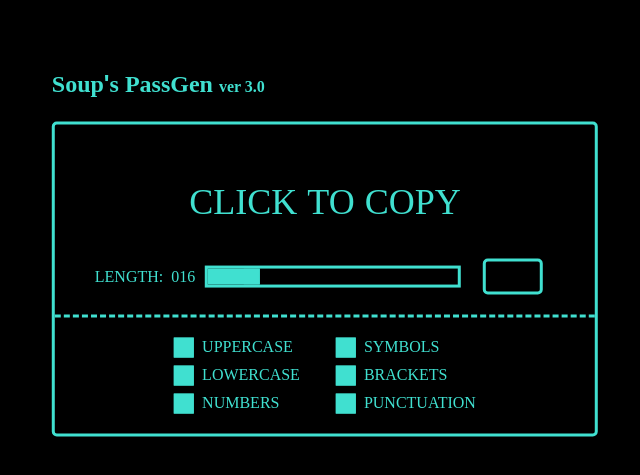
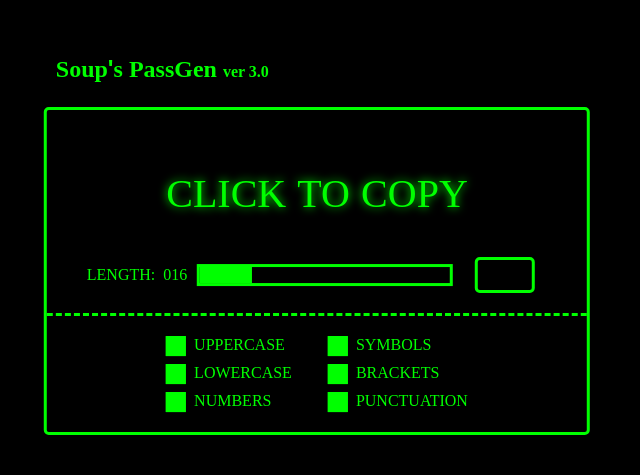
Before and after one commit to SoupCat-Py/passgen-web, a plain HTML site: page index.html in a window 1280 px wide. Shown: the part 169-644 px from the top of the page, without its empty margins (323-963 px from the left). Drawn offline with Linux system fonts and the light colour scheme; a web font is replaced by a local one.

Commit message:
24 Jul 17:21
- moved some files around
- added a favicon
- slight HTML modification
- redid feedback for when user copies the password
- made all the blue into green :D
- ANIMATIONS ANIMATIONS ANIMATIONS

also this commit will be the first deployment so yayyy

```diff
--- a/index.html
+++ b/index.html
@@ -9,12 +9,15 @@
     <link rel="stylesheet" href="styles.css">
 
     <!-- favicon -->
+    <link rel="icon" type="image/x-icon" href="icon.png">
 
 
 </head>
 <body>
 
+    <div class="everything">
     <h1>
+        <i class="nf-seti-lock"></i>
         <span class="title">Soup<span class="thin">'</span>s PassGen </span>
         <span class="version">ver 3.0</span>
     </h1>
@@ -68,6 +71,7 @@
 
         </section>
     </section>
+    </div>
 
     <!-- link up JS -->
      <script src="script.js"></script>
--- a/script.js
+++ b/script.js
@@ -54,7 +54,8 @@ function generate_password() {
         if (checkbox.checked) { masterArray.push(...checksMap[checkbox.id]); }
     })
 
-    console.log(masterArray.length);
+    // only generate if there's stuff in masterArray
+    // if not, do the nuh-uh animation
     if (masterArray.length > 0) {
         // grab items from masterArray and add them to passwordArray
         for (let i = 0; i < passwordLength; i++) {
@@ -79,9 +80,12 @@ function generate_password() {
 function copy_password() {
     if (pass_out.textContent !== 'CLICK TO COPY') {
         navigator.clipboard.writeText(finalPasswordGlobal);
-        pass_out.textContent = 'COPIED';
-        setTimeout(() => {
-            pass_out.textContent = finalPasswordGlobal;
-        }, 750);
+        // pass_out.textContent = 'COPIED';
+        // setTimeout(() => {
+        //     pass_out.textContent = finalPasswordGlobal;
+        // }, 750);
+        pass_out.style.animation = 'none';
+        void pass_out.offsetWidth;
+        pass_out.style.animation = 'pop 0.2s ease';
     }
 }
--- a/styles.css
+++ b/styles.css
@@ -9,16 +9,18 @@
 @import "https://www.nerdfonts.com/assets/css/webfont.css";
 @font-face {
     font-family: departure;
-    src: url(fonts/DepartureMonoNerdFontMono-Regular.otf);
+    src: url(DepartureMonoNerdFontMono-Regular.otf);
 }
 * {
     font-family: departure;
-    color: turquoise;
+    color: lime;
     user-select: none;
     -moz-user-select: none;
 }
 body {
-    background-color: black;
+    background: black;
+}
+.everything {
     /* center stuff */
     position: absolute;
     top: 50%;
@@ -28,10 +30,16 @@ body {
 }
 i {
     background: none;
+    font-style: normal;
 }
 .thin {
     font-family: sans-serif;
 }
+h1 {
+    padding-left: 12px;
+}
+
+
 
 .title {
     font-size: 24px;
@@ -44,7 +52,7 @@ i {
     flex-direction: column;
 
     border: solid;
-    border-color: turquoise;
+    border-color: lime;
     border-radius: 5px;
 }
 
@@ -59,26 +67,47 @@ i {
 
     border: none;
     border-bottom: dashed;
-    border-color: turquoise;
+    border-color: lime;
 }
 #password {
     cursor: copy;
-    font-size: 36px;
+    font-size: 40px;
     gap: 24px;
+    text-shadow: 0 0 10px lime;
 
     /* wrap if too long*/
     max-width: 80vw;
     word-break: break-all;
     white-space: pre-wrap;
+
+    /* stuff for animation */
+    position: relative;
+    z-index: 1;
+}
+#password::after {
+    content: '';
+    position: absolute;
+    top: 0;
+    left: 50%;
+    height: 100%;
+    width: 0;
+
+    background-color: lime;
+    transition: all 0.2s ease;
+    z-index: -1;
+}
+#password:hover::after {
+    left: 0;
+    width: 100%;
 }
 #password:hover {
-    background-color: turquoise;
     color: black;
+    z-index: 1;
 }
-#password,
-#password:active {
-    background-color: black;
-    color: turquoise;
+@keyframes pop {
+    0% {transform: scale(1);}
+    50% {transform: scale(0.98);}
+    100% {transform: scale(1);}
 }
 
 .input-div {
@@ -98,7 +127,7 @@ input[type="range"] {
     height: 16px;
     cursor: pointer;
     background: none;
-    border: solid turquoise;
+    border: solid lime;
 
     /* hide the HUGE shadow that isn't IN the slider */
     overflow: hidden;
@@ -111,11 +140,11 @@ input[type="range"]::-webkit-slider-thumb {
     /* custom thumb */
     height: 16px;
     width: 16px;
-    background-color: turquoise;
+    background-color: lime;
     border: none;
 
     /* custom progress */
-    box-shadow: -250px 0 0 250px turquoise
+    box-shadow: -250px 0 0 250px lime
 }
 /* thumb - firefox */
 input[type="range"]::-moz-range-thumb {
@@ -123,19 +152,20 @@ input[type="range"]::-moz-range-thumb {
     /* custom thumb */
     height: 16px;
     width: 16px;
-    background-color: turquoise;
+    background-color: lime;
     border-radius: 0;
     border: none;
 
     /* custom progress */
-    box-shadow: -250px 0 0 250px turquoise;
+    box-shadow: -250px 0 0 250px lime;
 }
+input[type="range"]:hover { cursor: ew-resize; }
 #gen-button {
     height: 36px;
     width: 60px;
     border: solid;
     border-radius: 5px;
-    border-color: turquoise;
+    border-color: lime;
     background-color: black;
     margin-left: 12px;
     margin-right: 12px;
@@ -149,10 +179,11 @@ input[type="range"]::-moz-range-thumb {
 #gen-button::before {
     content: "\f074";
     font-size: 30px;
-    color: turquoise;
+    color: lime;
 }
 #gen-button:active {
-    background-color: turquoise;
+    background-color: lime;
+    border-color: lime ;
 }
 #gen-button:active::before {
     color: black;
@@ -199,7 +230,7 @@ input[type="checkbox"] {
     color: inherit;
     width: 20px;
     height: 20px;
-    border: 2px solid turquoise;
+    border: 2px solid lime;
 
     /* align ::before to horiz and vert center of custom control */
     display: grid;
@@ -219,7 +250,7 @@ input[type="checkbox"]::before {
     transition: 0.2s transform ease-in-out;
 
     /* for windows high-contrast mode */
-    background-color: turquoise;
+    background-color: lime;
 }
 /* show pseudo-element for checked state */
 input[type="checkbox"]:checked::before {
```
Also changed, not shown: icon.png (added), 2 other files.
